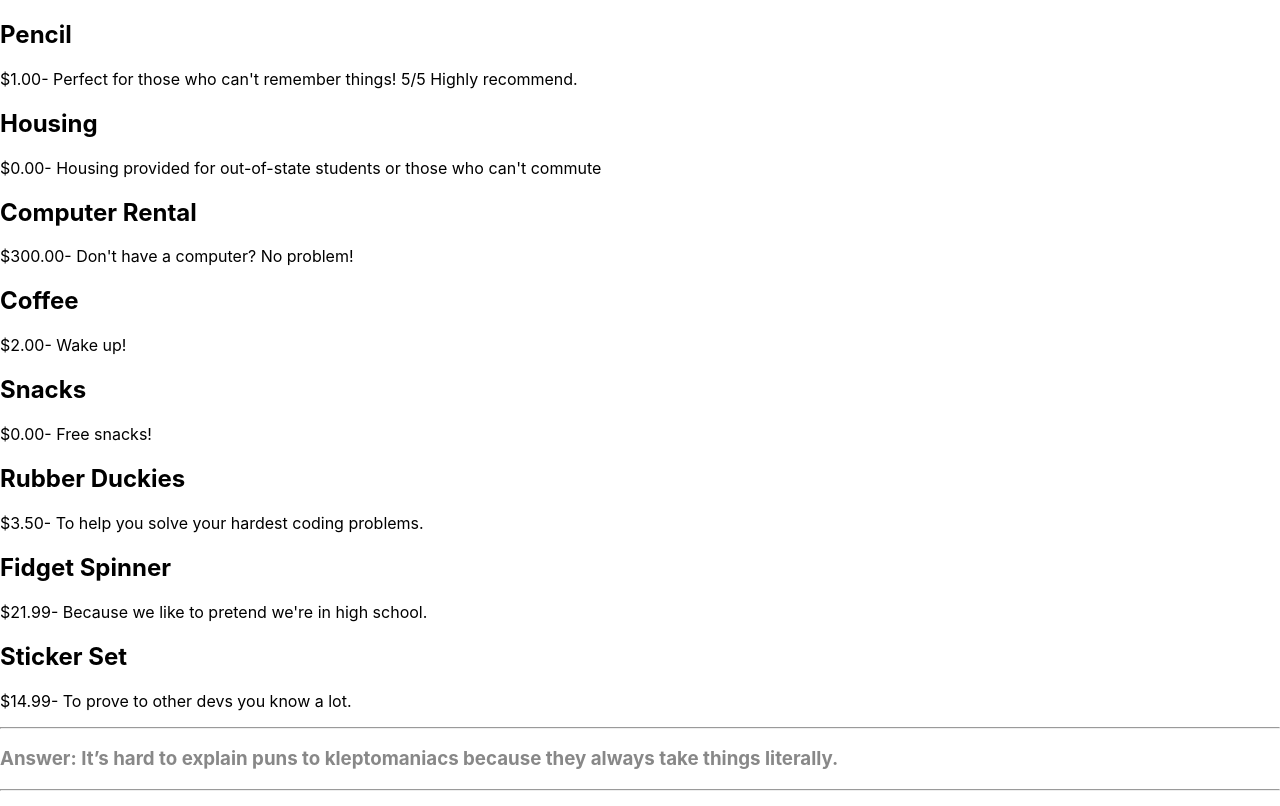
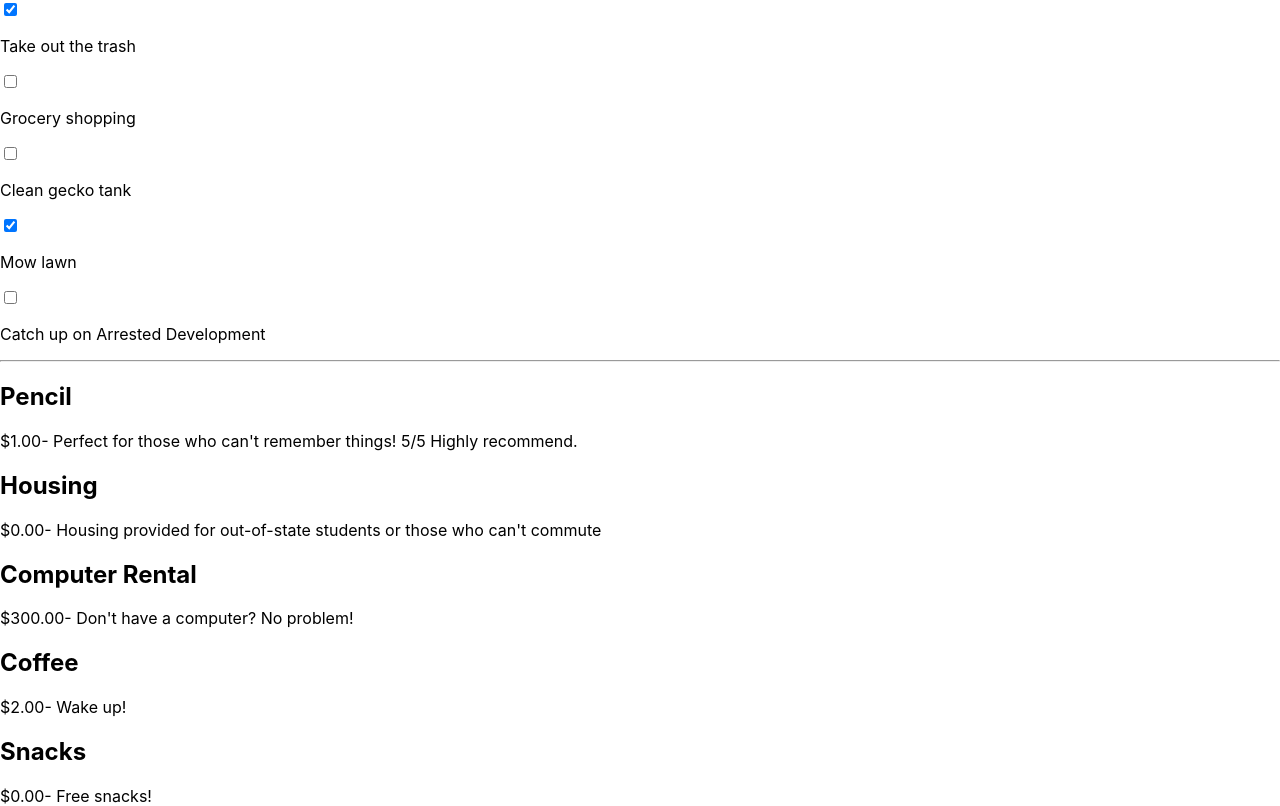
Before and after one commit to JK117/React-Todo, a React (Create React App) app: page / in a window 1280 px wide. Shown: the top 806 px of the page. Built offline with nearby package versions, Linux system fonts and the light colour scheme.

Commit message:
Test TodoItem component

```diff
--- a/src/App.js
+++ b/src/App.js
@@ -4,6 +4,8 @@ import Joke from './components/Joke'
 import jokesData from './data/jokesData'
 import Product from './components/Product'
 import productData from './data/productsData'
+import TodoItem from './components/TodoItem'
+import todosData from './data/todosData'
 
 // https://developer.mozilla.org/en-US/docs/Web/JavaScript/Reference/Global_Objects/Array/filter
 // https://developer.mozilla.org/en-US/docs/Web/JavaScript/Reference/Global_Objects/Array/map
@@ -15,13 +17,23 @@ import productData from './data/productsData'
 // https://developer.mozilla.org/en-US/docs/Web/JavaScript/Reference/Global_Objects/Array/findindex
 
 function App() {
-    const jokesComponents = jokesData.map(joke => <Joke key={joke.id} question={joke.question} answer={joke.punchLine} />)
+    const jokesComponents = jokesData.map(item => <Joke key={item.id} question={item.question} answer={item.punchLine} />)
     const productComponents = productData.map(item => <Product key={item.id} product={item} />)
+    const todoComponents = todosData.map(item => <TodoItem key={item.id} text={item.text} completed={item.completed} />)
+
     return (
         <div>
-            {productComponents}
+            <div className="todo-list">
+                {todoComponents}
+            </div>
+            <hr />
+            <div className="product-list">
+                {productComponents}
+            </div>
             <hr/>
-            {jokesComponents}
+            <div className="joke-list">
+                {jokesComponents}
+            </div>
         </div>
     )
 }
--- /dev/null
+++ b/src/components/TodoItem.js
@@ -0,0 +1,12 @@
+import React from "react"
+
+function TodoItem(props) {
+    return (
+        <div className="todo-item">
+            <input type="checkbox" checked={props.completed} />
+            <p>{props.text}</p>
+        </div>
+    )
+}
+
+export default TodoItem
--- /dev/null
+++ b/src/data/todosData.js
@@ -0,0 +1,29 @@
+const todosData = [
+    {
+        id: 1,
+        text: "Take out the trash",
+        completed: true
+    },
+    {
+        id: 2,
+        text: "Grocery shopping",
+        completed: false
+    },
+    {
+        id: 3,
+        text: "Clean gecko tank",
+        completed: false
+    },
+    {
+        id: 4,
+        text: "Mow lawn",
+        completed: true
+    },
+    {
+        id: 5,
+        text: "Catch up on Arrested Development",
+        completed: false
+    }
+]
+
+export default todosData
```
